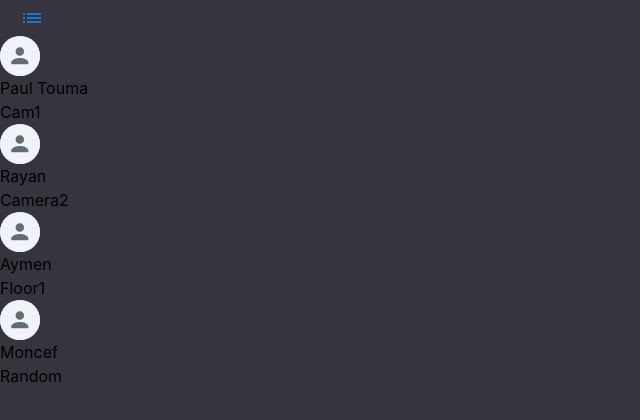
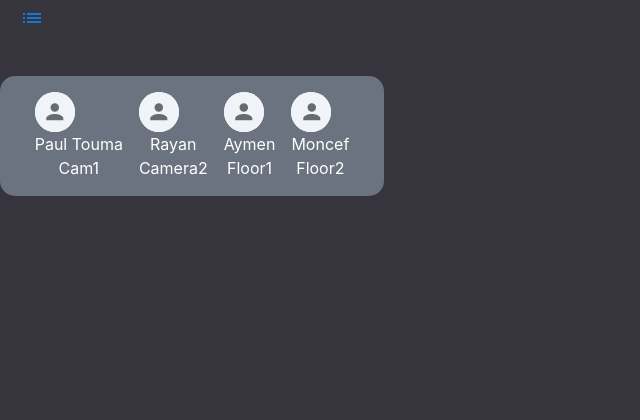
Before and after one commit to amnbot/McHacks10, a React (Create React App) app in the folder client/: page /team in a window 1280 px wide. Shown: the top 420 px of the page, without its empty margins (0-640 px from the left). Built offline with nearby package versions, Linux system fonts and the light colour scheme.

Commit message:
Teampage fix

```diff
--- a/client/src/UI/Sidebar.js
+++ b/client/src/UI/Sidebar.js
@@ -79,7 +79,7 @@
       {['left'].map((anchor) => (
         <React.Fragment key={anchor}>
           <Button className="text-center sm:text-left" onClick={toggleDrawer(anchor, true)}>
-            <ListIcon />
+            <ListIcon color='white' />
           </Button>
           <Drawer
             anchor={anchor}
--- a/client/src/components/Teampage.js
+++ b/client/src/components/Teampage.js
@@ -8,20 +8,22 @@
 
 export default function TeamPage() {
 
-  const team = [{name: "Paul Touma", location: 'Cam1'}, {name: "Rayan", location: "Camera2"}, {name: "Aymen", location: "Floor1"}, {name: "Moncef", location: "Random"}];
-  const teamList = team.map(({name, location}) =>
+  const team = [{ name: "Paul Touma", location: 'Cam1' }, { name: "Rayan", location: "Camera2" }, { name: "Aymen", location: "Floor1" }, { name: "Moncef", location: "Floor2" }];
+  const teamList = team.map(({ name, location }) =>
     <div className=''>
-      <div className='bg-stone-300 rounded-[50%] w-[40px] h-[40px]'>
-      <Avatar />
+      <div className='bg-white rounded-[50%] w-[40px] h-[40px]'>
+        <Avatar />
       </div>
-      <h1>{name}</h1>
-      <h1>{location}</h1>
-      </div>
+      <h1 className='text-white'>{name}</h1>
+      <h1 className='text-white'>{location}</h1>
+    </div>
   );
   return (
     <div>
-      <Header/>
-      {teamList}
+      <Header />
+      <div className='flex bg-gray-500 w-[30%] h-[30%] p-4 rounded-[15px] flex-row justify-center items-center align-middle text-center my-10 space-x-4'>
+        {teamList}
+      </div>
     </div>
   );
 }
```
